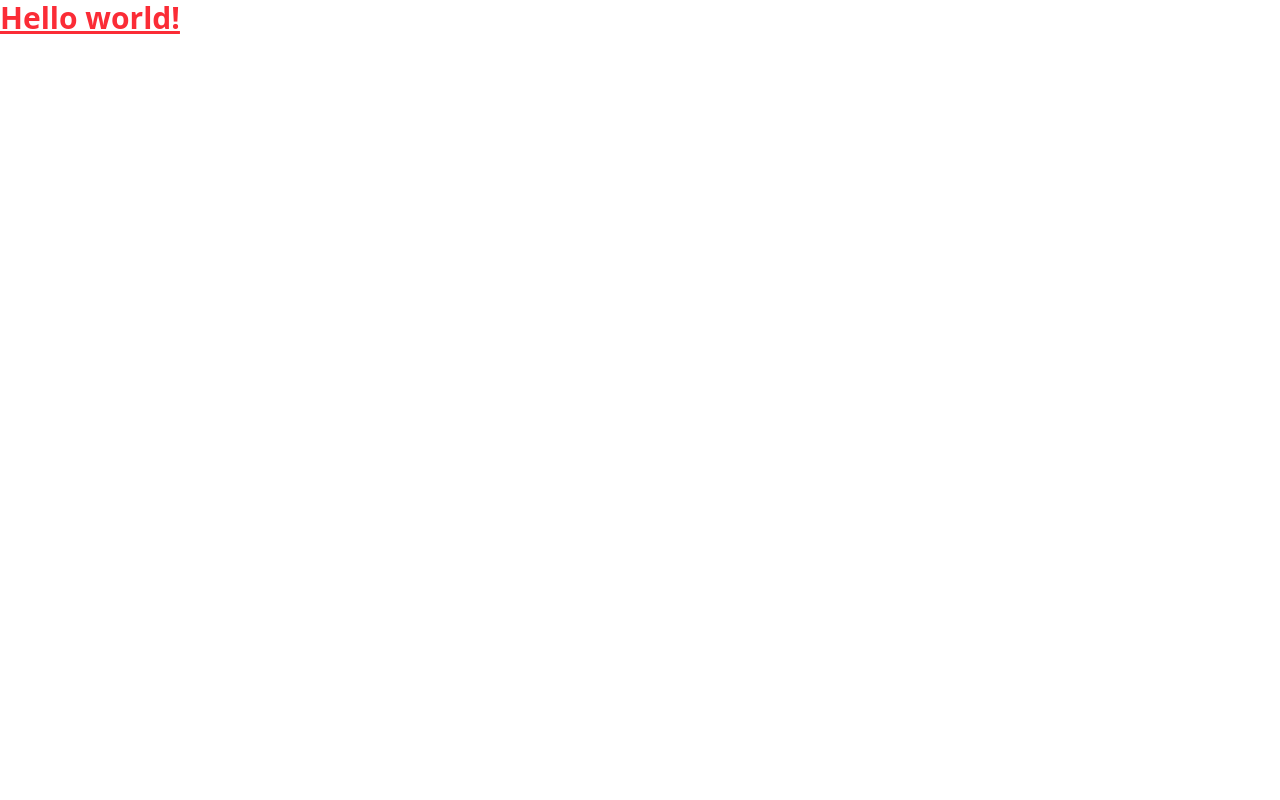
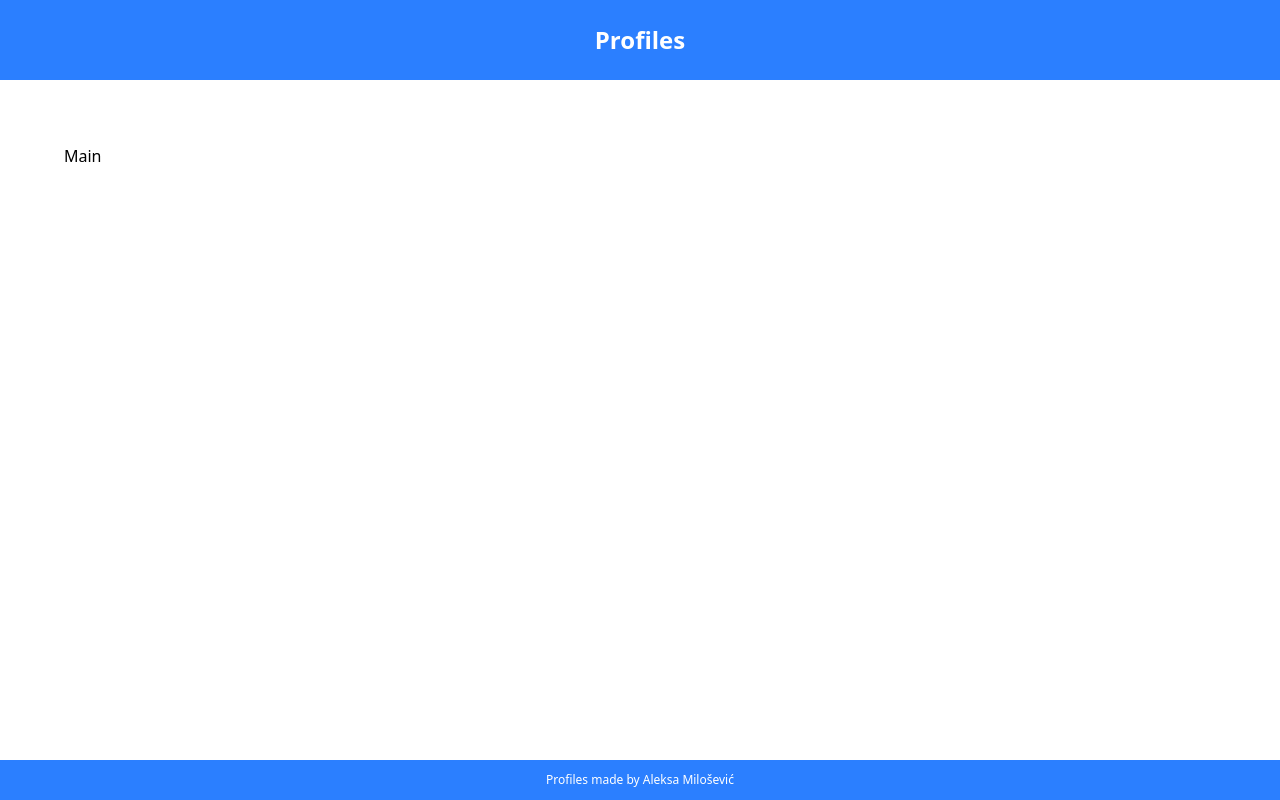
Before and after one commit to aleksamlsvc12/Profiles, a Vue app: page / in a window 1280 px wide. Built offline with nearby package versions, Linux system fonts and the light colour scheme.

Commit message:
made header. main and footer. integrated to app.vue

```diff
--- a/index.html
+++ b/index.html
@@ -2,9 +2,8 @@
 <html lang="en">
   <head>
     <meta charset="UTF-8" />
-    <link rel="icon" type="image/svg+xml" href="/vite.svg" />
     <meta name="viewport" content="width=device-width, initial-scale=1.0" />
-    <title>Vite + Vue</title>
+    <title>Profiles</title>
     <link href="/src/style.css" rel="stylesheet">
   </head>
   <body>
--- a/src/App.vue
+++ b/src/App.vue
@@ -1,11 +1,15 @@
 <script setup>
-
+  import Navbar from "@/components/Navbar.vue";
+  import Main from "./components/Main.vue";
+  import Footer from "./components/Footer.vue";
 </script>
 
 <template>
-  <h1 class="text-3xl font-bold underline text-red-500">Hello world!</h1>
+  <div class="h-screen flex flex-col">
+    <Navbar class="h-[10%]" />
+    <Main class="h-[85%]" />
+    <Footer class="h-[5%]" />
+  </div>
 </template>
 
-<style scoped>
-
-</style>
+<style scoped></style>
--- /dev/null
+++ b/src/components/Footer.vue
@@ -0,0 +1,5 @@
+<template>
+  <div class="bg-blue-500 flex justify-center items-center">
+    <span class="text-white text-xs">Profiles made by Aleksa Milošević</span>
+  </div>
+</template>
--- a/src/components/HelloWorld.vue
+++ /dev/null
@@ -1,43 +0,0 @@
-<script setup>
-import { ref } from 'vue'
-
-defineProps({
-  msg: String,
-})
-
-const count = ref(0)
-</script>
-
-<template>
-  <h1>{{ msg }}</h1>
-
-  <div class="card">
-    <button type="button" @click="count++">count is {{ count }}</button>
-    <p>
-      Edit
-      <code>components/HelloWorld.vue</code> to test HMR
-    </p>
-  </div>
-
-  <p>
-    Check out
-    <a href="https://vuejs.org/guide/quick-start.html#local" target="_blank"
-      >create-vue</a
-    >, the official Vue + Vite starter
-  </p>
-  <p>
-    Learn more about IDE Support for Vue in the
-    <a
-      href="https://vuejs.org/guide/scaling-up/tooling.html#ide-support"
-      target="_blank"
-      >Vue Docs Scaling up Guide</a
-    >.
-  </p>
-  <p class="read-the-docs">Click on the Vite and Vue logos to learn more</p>
-</template>
-
-<style scoped>
-.read-the-docs {
-  color: #888;
-}
-</style>
--- /dev/null
+++ b/src/components/Main.vue
@@ -0,0 +1,3 @@
+<template>
+  <div class="p-[5%]">Main</div>
+</template>
--- /dev/null
+++ b/src/components/Navbar.vue
@@ -0,0 +1,5 @@
+<template>
+  <div class="bg-blue-500 flex justify-center items-center">
+    <span class="text-white font-bold text-2xl">Profiles</span>
+  </div>
+</template>
--- a/vite.config.js
+++ b/vite.config.js
@@ -1,6 +1,7 @@
 import { defineConfig } from 'vite'
 import tailwindcss from '@tailwindcss/vite'
 import vue from '@vitejs/plugin-vue'
+import { fileURLToPath, URL } from 'node:url'
 
 // https://vite.dev/config/
 export default defineConfig({
@@ -8,4 +9,10 @@ export default defineConfig({
     vue(),
     tailwindcss(),
   ],
+
+  resolve: {
+    alias: {
+      '@': fileURLToPath(new URL('./src', import.meta.url))  // ← ovo rešava @
+    }
+  }
 })
```
